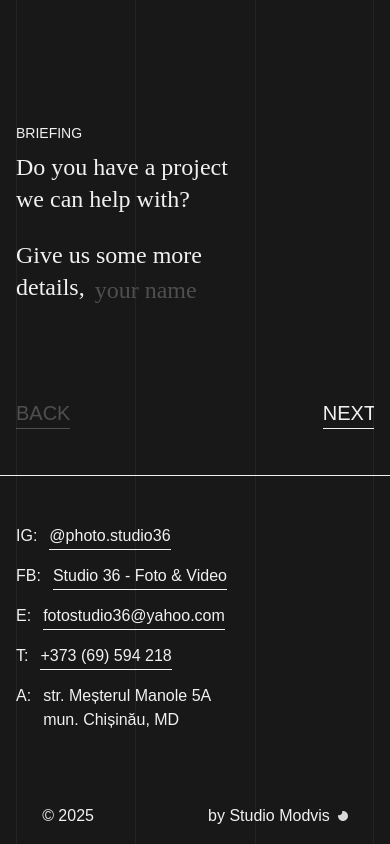
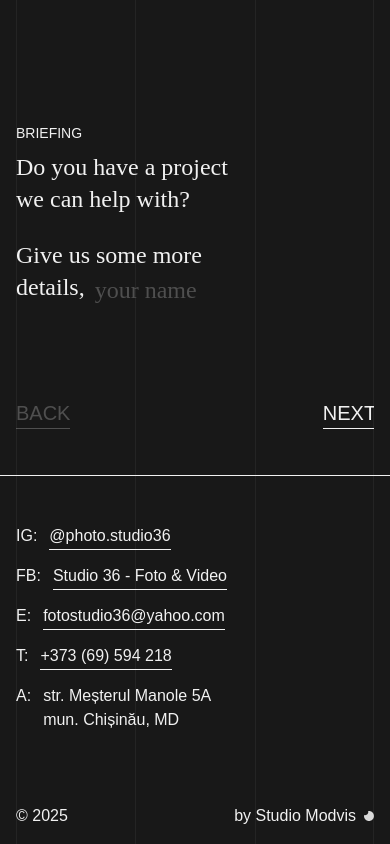
Before and after one commit to Studio36/Studio36, a Next.js app: page /en/projects in a window 390 px wide. Shown: the part 489-1333 px from the top of the page. Built offline with nearby package versions, Linux system fonts and the light colour scheme; no server answers; the database is empty; a web font is replaced by a local one.

Commit message:
Minor visual bug fixes

```diff
--- a/app/[locale]/components/CustomCursour.tsx
+++ b/app/[locale]/components/CustomCursour.tsx
@@ -93,7 +93,7 @@ export default function CustomCursour({ isActive, text = 'VEZI MAI MULTE', width
             />
             <div className={`${isPageNew || !isVisible ? "opacity-0" : "opacity-100"} transition-all duration-300 z-[100] cursor`}>
                 <motion.div className="fixed left-0 top-0 z-[100] pointer-events-none w-fit h-fit hidden lg:block" animate={{x: mousePosition.x, y: mousePosition.y}} transition={{type: 'tween', ease: 'easeOut'}}>
-                    <motion.span className="z-10 absolute left-1/2 top-1/2 -translate-y-1/2 -translate-x-1/2 whitespace-nowrap text-white" animate={isActive ? {opacity: 1, transition: {delay: .1}} : {opacity: 0, transition: {duration: 0.01}}}>[{text}]</motion.span>
+                    <motion.span className="z-10 absolute left-1/2 top-1/2 -translate-y-1/2 -translate-x-1/2 whitespace-nowrap text-white" animate={isActive ? {opacity: 1, transition: {delay: .1}} : {opacity: 0, transition: {duration: 0.01}}}>{text}</motion.span>
                     <motion.div className={`size-[12px] rounded-full bg-red -translate-x-1/2 absolute left-1/2 top-1/2 -translate-y-1/2 ${!inFrame ? "hidden" : ""}`} variants={variants} animate={isActive ? "animate" : "initial"}></motion.div>
                 </motion.div>
             </div>
--- a/app/[locale]/components/footer/Footer.tsx
+++ b/app/[locale]/components/footer/Footer.tsx
@@ -510,7 +510,7 @@ useEffect(() => {
           </div>
         </div>
       </motion.div>
-      <div className="absolute bottom-4 lg:bottom-8 left-0 flex justify-between w-full px-[7.3%]">
+      <div className="absolute bottom-4 lg:bottom-8 left-0 flex justify-between w-full lg:px-[7.3%]">
         <p className="text-white dark:text-black ">
           © {new Date().getFullYear()}
         </p>
```
